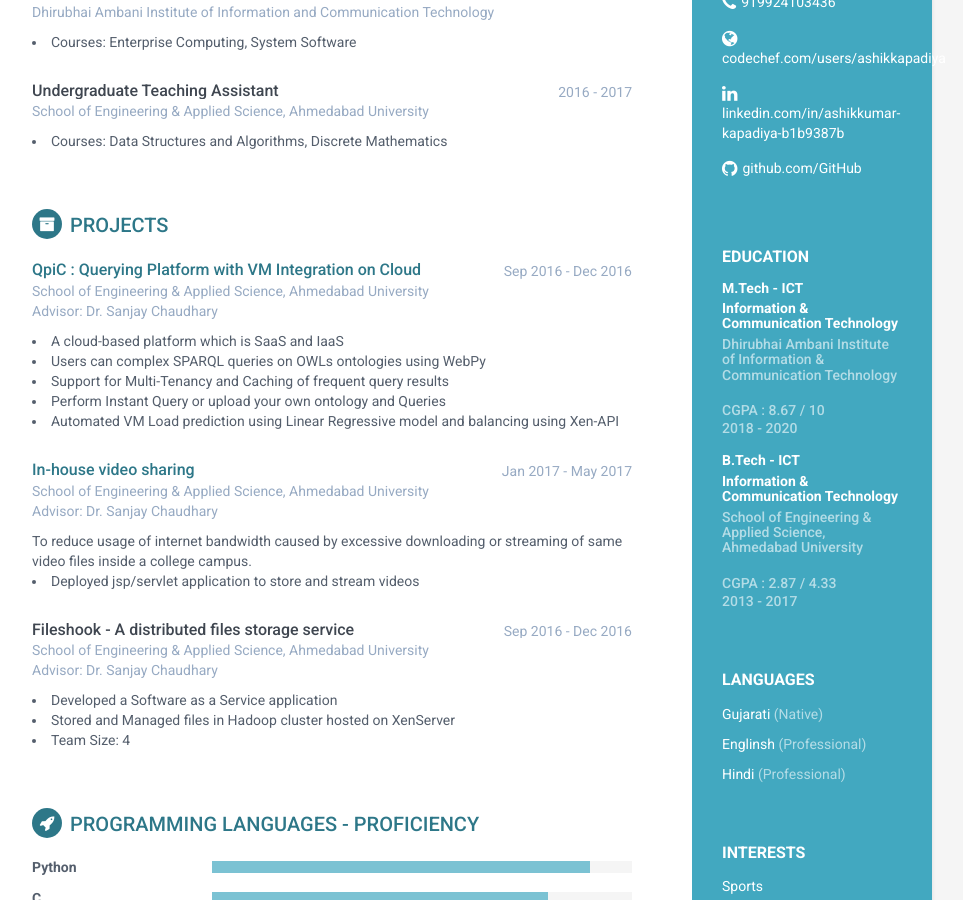
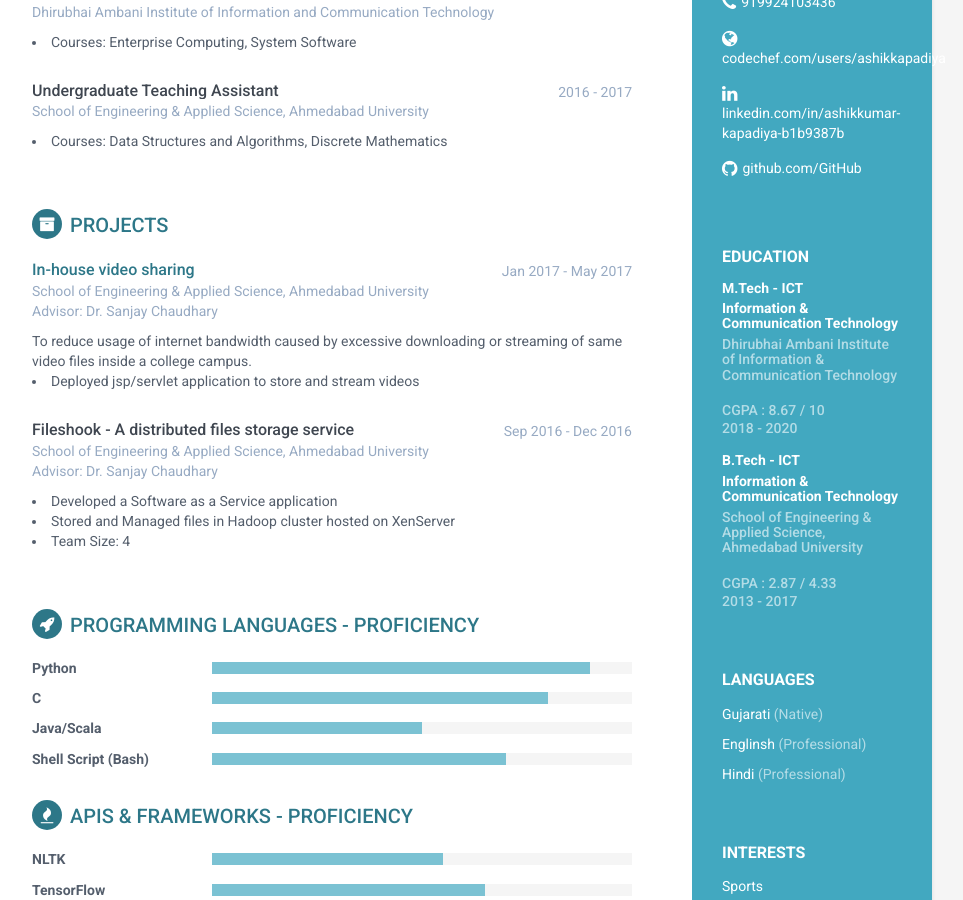
Before and after one commit to ashikkapadiya/ashikkapadiya.github.io, a Jekyll site: the page built from index.html, in a window 1280 px wide and 900 px high, scrolled down 397 px. Shown: the whole window, without its empty margins (188-1151 px from the left). Built offline with Jekyll 4.4.1, drawn with Linux system fonts in a browser that asks for light colours.

Commit message:
Update projects.html

```diff
--- a/_includes/projects.html
+++ b/_includes/projects.html
@@ -1,27 +1,5 @@
 <section class="section experiences-section">
     <h2 class="section-title"><i class="fa fa-archive"></i>Projects</h2>
-
-    <div class="item">
-        <div class="meta">
-            <div class="upper-row">
-                <h3 class="job-title"><a href="http://qpic-platform.herokuapp.com/login">QpiC : Querying Platform with VM Integration on Cloud </a></h3>
-                <div class="time">Sep 2016 - Dec 2016</div>
-            </div><!--//upper-row-->
-            <div class="company">School of Engineering & Applied Science, Ahmedabad University
-              <br>Advisor: Dr. Sanjay Chaudhary
-            </div>
-        </div><!--//meta-->
-        <div class="details">
-
-            <li>A cloud-based platform which is SaaS and IaaS</li>
-            <li>Users can complex SPARQL queries on OWLs ontologies using WebPy</li>
-            <li>Support for Multi-Tenancy and Caching of frequent query results</li>
-            <li>Perform Instant Query or upload your own ontology and Queries</li>
-            <li>Automated VM Load prediction using Linear Regressive model and balancing using
-            Xen-API</li>
-
-        </div><!--//details-->
-    </div><!--//item-->
 
     <div class="item">
         <div class="meta">
```
